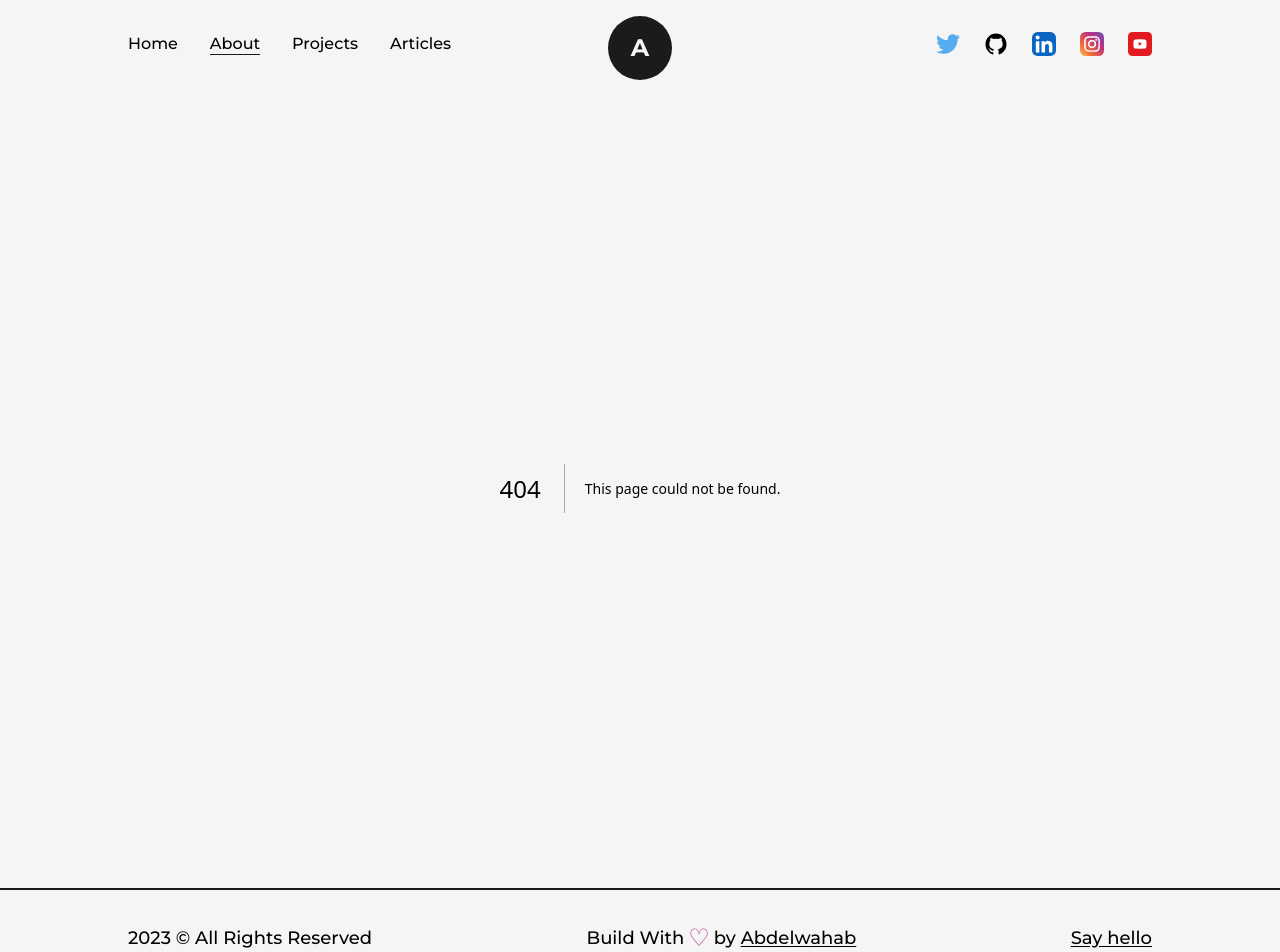
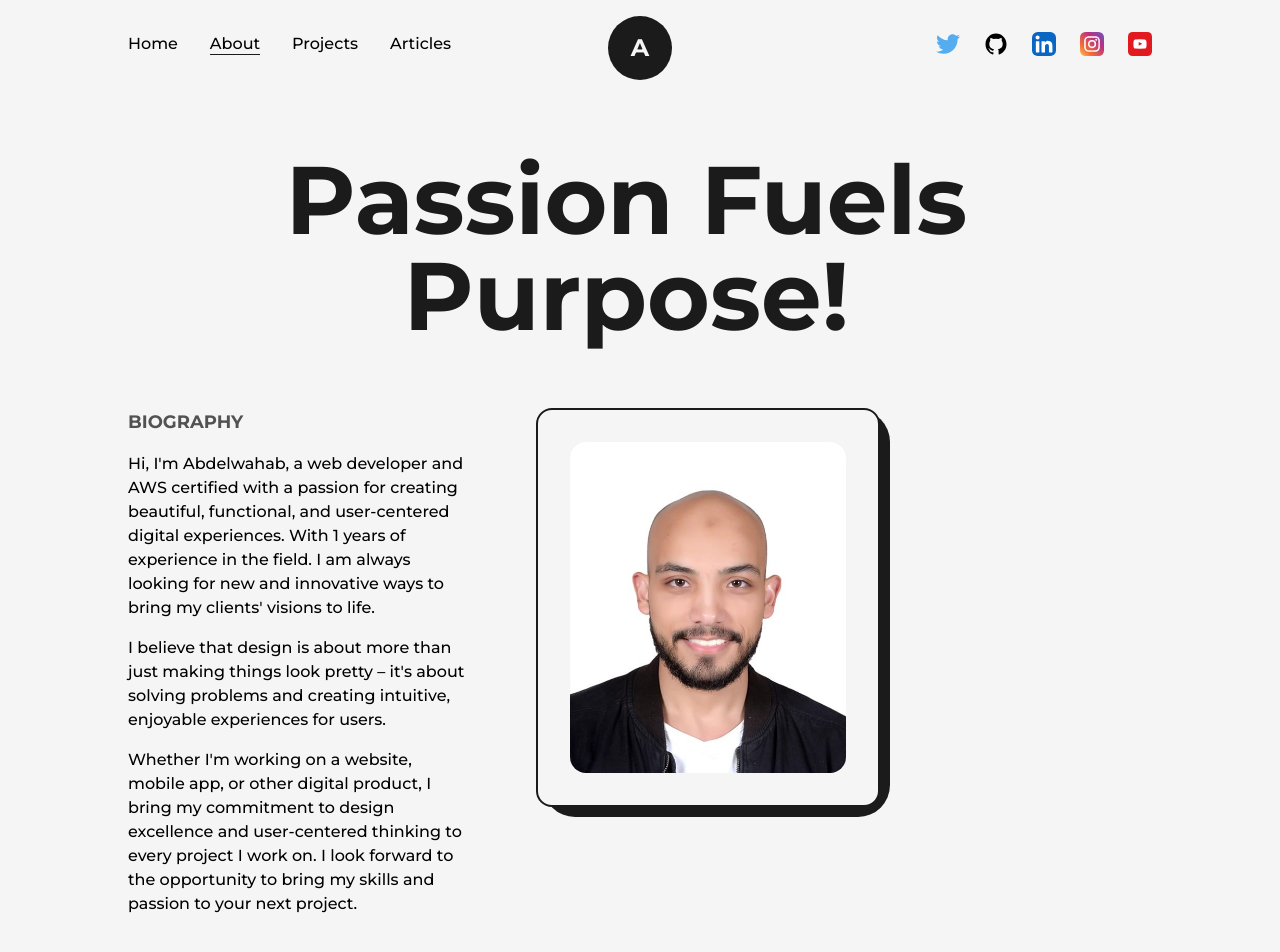
Before and after one commit to AbdelwahabTop/Next.js-Developer-Portfolio, a Next.js app: page /about in a window 1280 px wide. Before the commit this address had no page. Shown: the top 952 px of the page. Built offline with nearby package versions, Linux system fonts and the light colour scheme.

Commit message:
About headline and paragraphes and image

```diff
--- /dev/null
+++ b/src/pages/about.js
@@ -0,0 +1,59 @@
+import AnimatedText from "@/components/AnimatedText";
+import Layout from "@/components/Layout";
+import Head from "next/head";
+import Image from "next/image";
+import React from "react";
+import profilePic from "../../public/images/profile/abdelwahab-crop.jpeg";
+
+const about = () => {
+  return (
+    <>
+      <Head>
+        <title>Abdelwahab | About Page</title>
+        <meta name="description" content="any description" />
+      </Head>
+      <main className="flex w-full flex-col items-center justify-center">
+        <Layout className="pt-16">
+          <AnimatedText text="Passion Fuels Purpose!" className="mb-16" />
+          <div className="grid w-full grid-cols-8 gap-16">
+            <div className="col-span-3 flex flex-col items-start justify-start">
+              <h2 className="mb-4 text-lg font-bold uppercase text-dark/75">
+                Biography
+              </h2>
+              <p className="font-medium">
+                Hi, I'm Abdelwahab, a web developer and AWS certified with a
+                passion for creating beautiful, functional, and user-centered
+                digital experiences. With 1 years of experience in the field. I
+                am always looking for new and innovative ways to bring my
+                clients' visions to life.
+              </p>
+              <p className="my-4 font-medium">
+                I believe that design is about more than just making things look
+                pretty – it's about solving problems and creating intuitive,
+                enjoyable experiences for users.
+              </p>
+              <p className="font-medium">
+                Whether I'm working on a website, mobile app, or other digital
+                product, I bring my commitment to design excellence and
+                user-centered thinking to every project I work on. I look
+                forward to the opportunity to bring my skills and passion to
+                your next project.
+              </p>
+            </div>
+
+            <div className="col-span-3 relative h-max rounded-2xl border-2 border-solid border-dark bg-light p-8">
+              <div className="absolute top-0 -right-3 -z-10 w-[102%] h-[103%] rounded-[2rem] bg-dark" />
+              <Image
+                src={profilePic}
+                alt="Abdo"
+                className="w-full h-auto rounded-2xl"
+              />
+            </div>
+          </div>
+        </Layout>
+      </main>
+    </>
+  );
+};
+
+export default about;
```
Also changed, not shown: public/images/profile/abdelwahab-crop.jpeg (added), public/images/profile/abdelwahab.jpeg (added), src/pages/index.js (line endings or trailing spaces).
